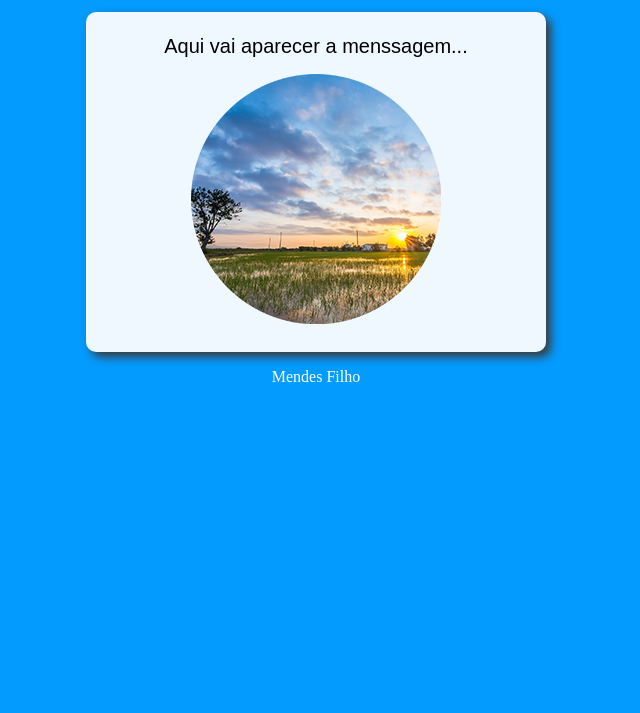
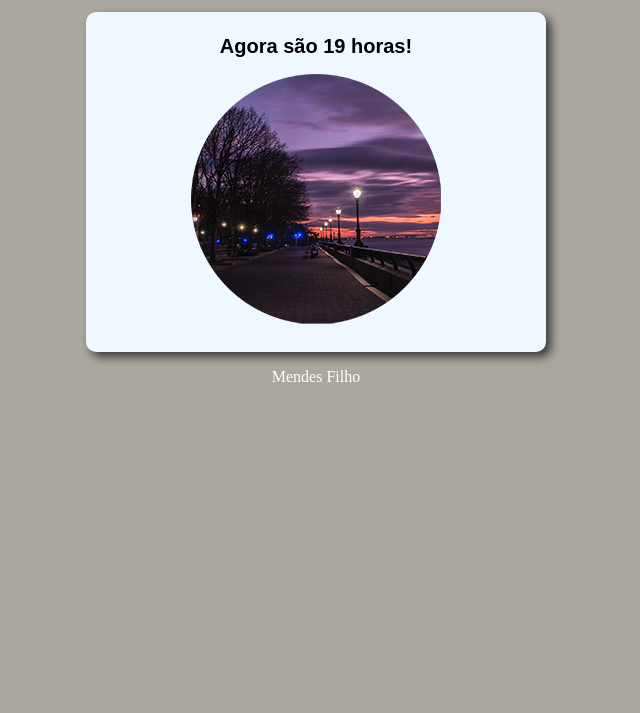
Before and after one commit to FranciscoMends/HoursProgram, a plain HTML site: page index.html in a window 1280 px wide. Shown: the part 87-800 px from the top of the page, without its empty margins (324-964 px from the left). Drawn offline with Linux system fonts and the light colour scheme.

Commit message:
Update index.html

```diff
--- a/index.html
+++ b/index.html
@@ -23,6 +23,6 @@
     <footer>
         <p>Mendes Filho</p>
     </footer>
-    <script src="codigos.js"></script>
+    <script src="code.js"></script>
 </body>
 </html>
```
